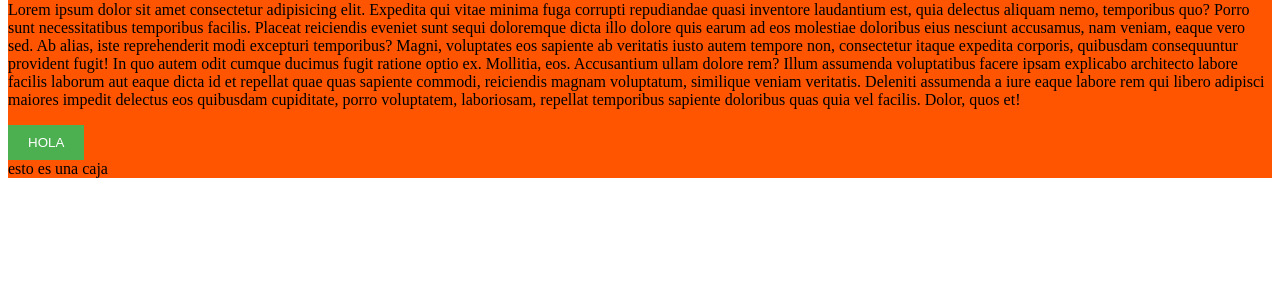
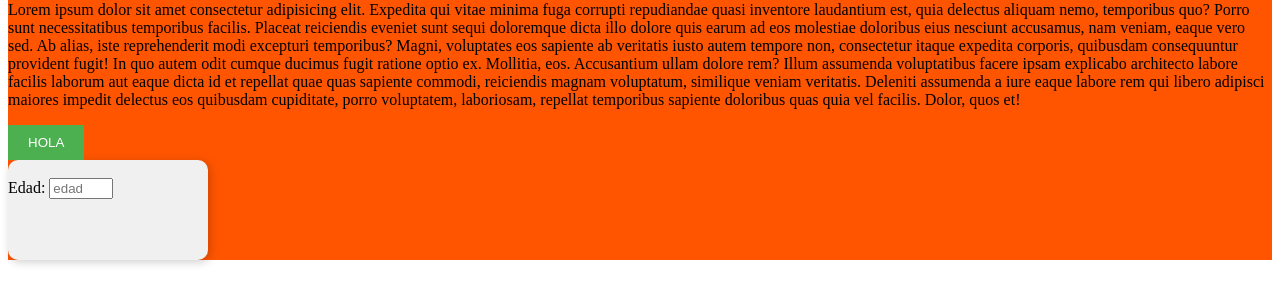
Before and after one commit to manu9688/css, a plain HTML site: page index.html in a window 1280 px wide. Shown: the part 79-382 px from the top of the page. Drawn offline with Linux system fonts and the light colour scheme.

Commit message:
validar edad css

```diff
--- a/css/style.css
+++ b/css/style.css
@@ -9,3 +9,18 @@ button {
 button:hover {
   background-color: #45a049;
 }
+
+.caja {
+  width: 200px;
+  height: 100px;
+  background-color: #f0f0f0;
+  border-radius: 10px;
+  box-shadow: 2px 2px 10px rgba(0,0,0,0.2);
+}
+  input:valid {
+            color: green;
+        }
+
+        input:invalid {
+            color: red;
+        }
--- a/index.html
+++ b/index.html
@@ -1,29 +1,48 @@
 <!DOCTYPE html>
 <html lang="en">
+
 <head>
     <meta charset="UTF-8">
     <meta name="viewport" content="width=device-width, initial-scale=1.0">
     <title>CSS</title>
     <style>
         @import url(./css/style.css);
-    h1{
+
+        h1 {
             font-weight: bold;
             color: green;
         }
     </style>
     <link rel="stylesheet" href="./css/style.css">
 </head>
+
 <body>
     <div style="background-color: rgb(255, 85, 0);">
         <h1>Como usar Css</h1>
-        <p>Lorem ipsum dolor sit amet consectetur adipisicing elit. Expedita qui vitae minima fuga corrupti repudiandae quasi inventore laudantium est, quia delectus aliquam nemo, temporibus quo? Porro sunt necessitatibus temporibus facilis.
-        Placeat reiciendis eveniet sunt sequi doloremque dicta illo dolore quis earum ad eos molestiae doloribus eius nesciunt accusamus, nam veniam, eaque vero sed. Ab alias, iste reprehenderit modi excepturi temporibus?
-        Magni, voluptates eos sapiente ab veritatis iusto autem tempore non, consectetur itaque expedita corporis, quibusdam consequuntur provident fugit! In quo autem odit cumque ducimus fugit ratione optio ex. Mollitia, eos.
-        Accusantium ullam dolore rem? Illum assumenda voluptatibus facere ipsam explicabo architecto labore facilis laborum aut eaque dicta id et repellat quae quas sapiente commodi, reiciendis magnam voluptatum, similique veniam veritatis.
-        Deleniti assumenda a iure eaque labore rem qui libero adipisci maiores impedit delectus eos quibusdam cupiditate, porro voluptatem, laboriosam, repellat temporibus sapiente doloribus quas quia vel facilis. Dolor, quos et!
+        <p>Lorem ipsum dolor sit amet consectetur adipisicing elit. Expedita qui vitae minima fuga corrupti repudiandae
+            quasi inventore laudantium est, quia delectus aliquam nemo, temporibus quo? Porro sunt necessitatibus
+            temporibus facilis.
+            Placeat reiciendis eveniet sunt sequi doloremque dicta illo dolore quis earum ad eos molestiae doloribus
+            eius nesciunt accusamus, nam veniam, eaque vero sed. Ab alias, iste reprehenderit modi excepturi temporibus?
+            Magni, voluptates eos sapiente ab veritatis iusto autem tempore non, consectetur itaque expedita corporis,
+            quibusdam consequuntur provident fugit! In quo autem odit cumque ducimus fugit ratione optio ex. Mollitia,
+            eos.
+            Accusantium ullam dolore rem? Illum assumenda voluptatibus facere ipsam explicabo architecto labore facilis
+            laborum aut eaque dicta id et repellat quae quas sapiente commodi, reiciendis magnam voluptatum, similique
+            veniam veritatis.
+            Deleniti assumenda a iure eaque labore rem qui libero adipisci maiores impedit delectus eos quibusdam
+            cupiditate, porro voluptatem, laboriosam, repellat temporibus sapiente doloribus quas quia vel facilis.
+            Dolor, quos et!
         </p>
         <button>HOLA</button>
-        <div class="caja">esto es una caja</div>
+        <div class="caja">
+            <br>
+            <label for="edad">Edad:</label>
+
+            <input type="number" placeholder="edad" min="0" max="120" required>
+        </div>
+
     </div>
 </body>
+
 </html>
```
Lines whose indentation alone changed are shown as unchanged.
